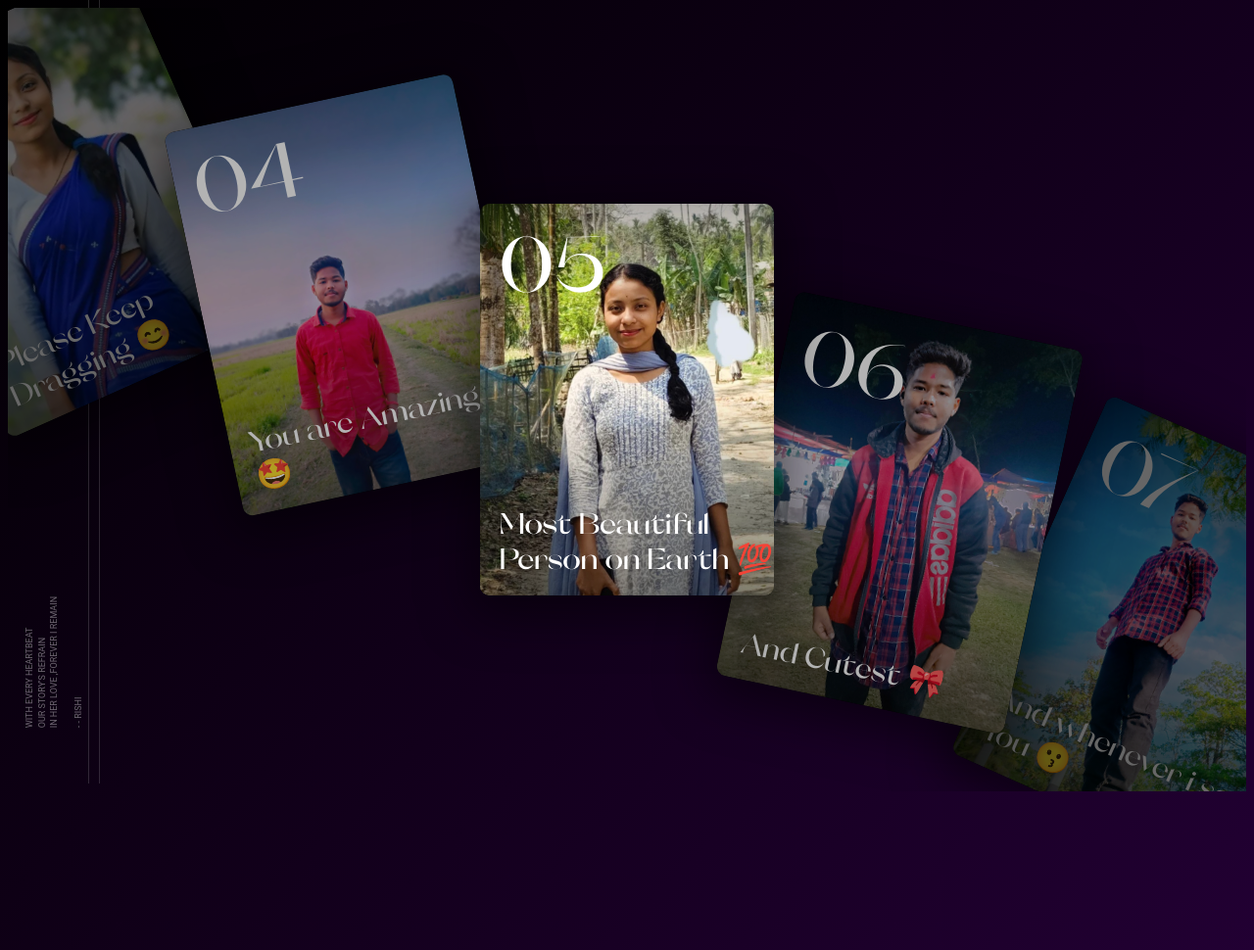
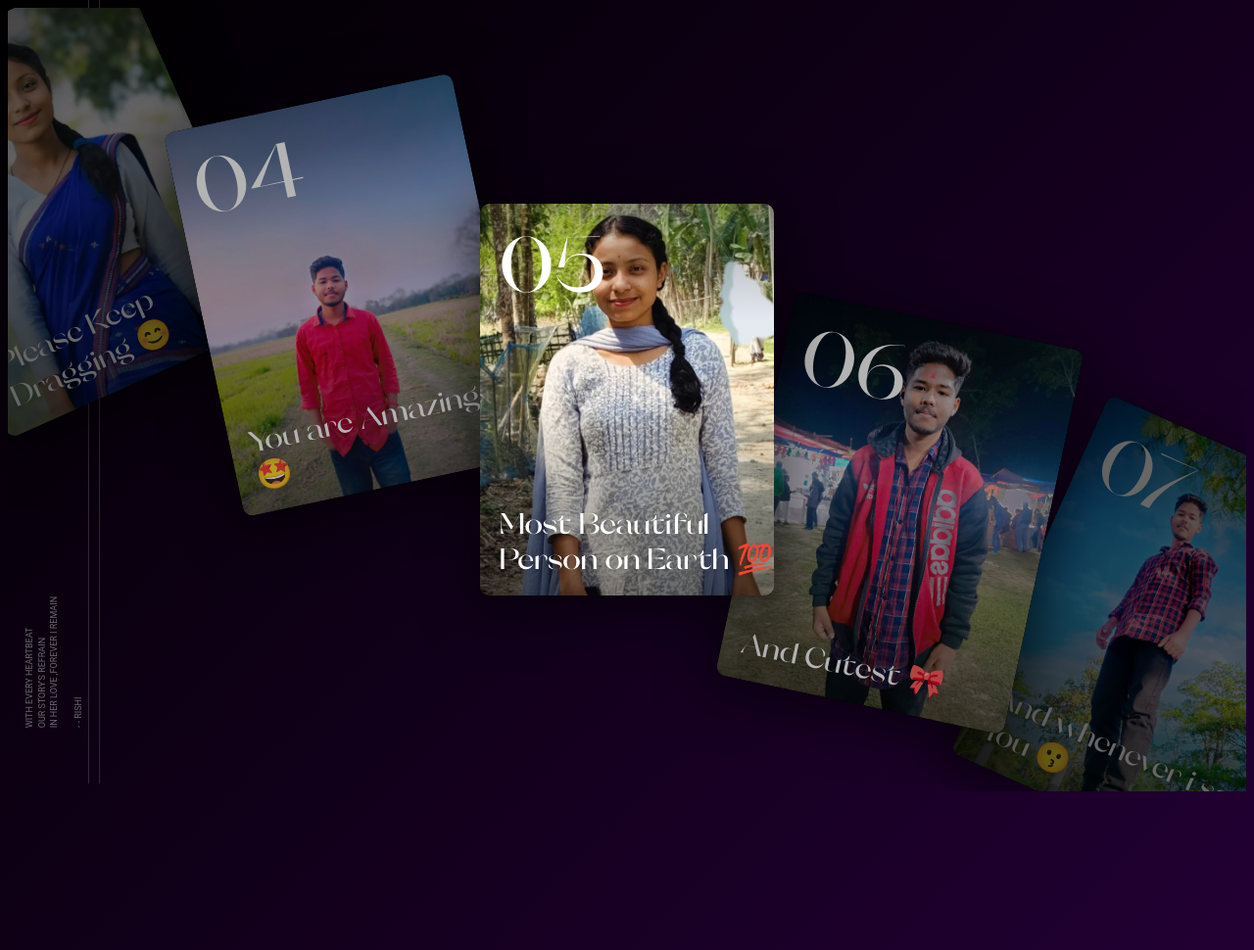
Before and after one commit to rishideka/loveonece, a plain HTML site: page index.html in a window 1280 px wide. Shown: the whole page at 98% size. Drawn offline with Linux system fonts and the light colour scheme.

Commit message:
Update index.html

```diff
--- a/index.html
+++ b/index.html
@@ -46,7 +46,7 @@
       <div class="carousel-box">
         <div class="title">Most Beautiful Person on Earth 💯</div>
         <div class="num">05</div>
-        <img src="HIYA 2.Jpg" />
+        <img src="hiya 5.Jpg" />
       </div>
     </div>
 
```
